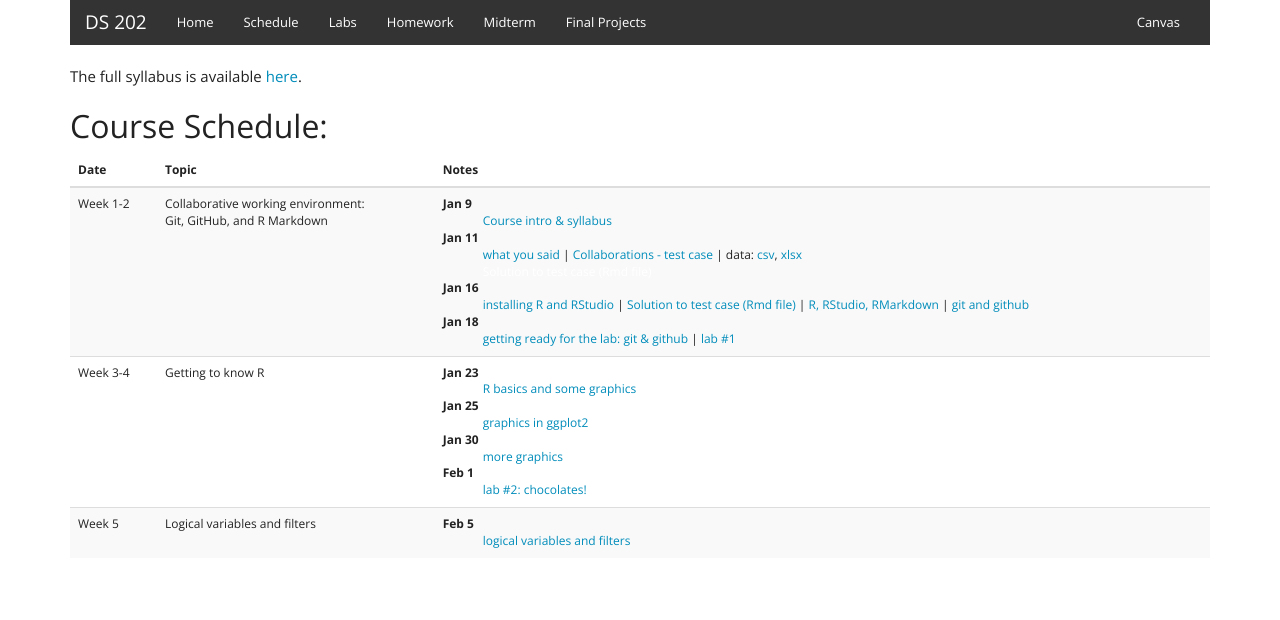
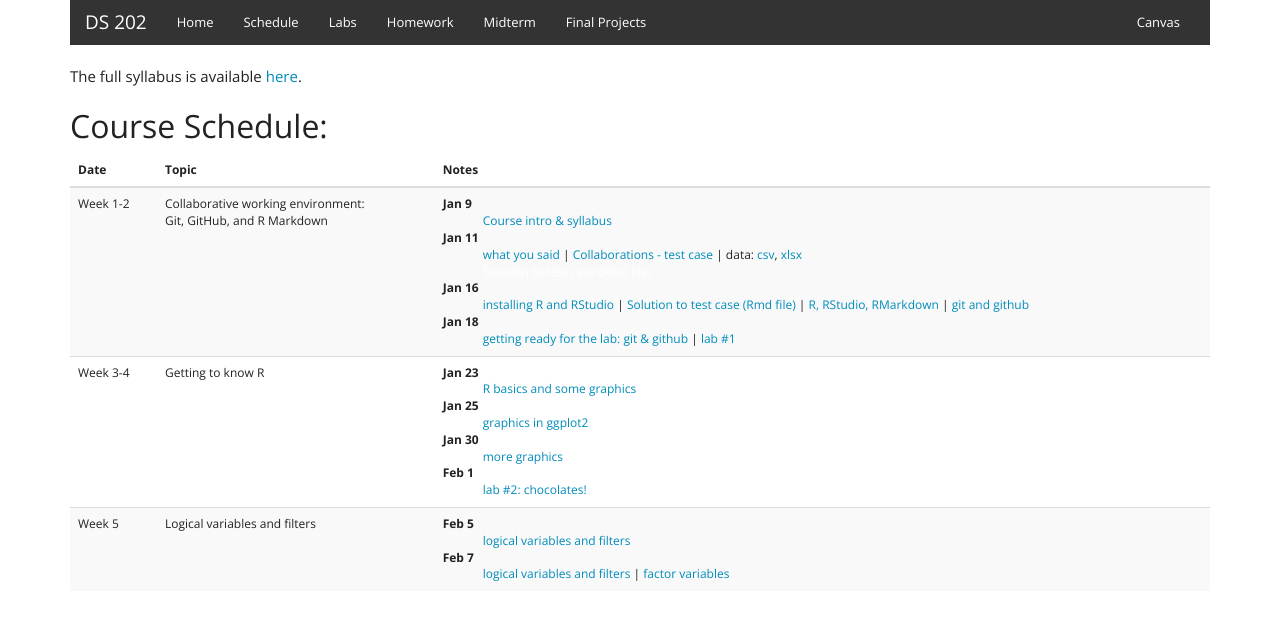
Before and after one commit to DS202-at-ISU/DS202-at-ISU.github.io-2018, a Jekyll site: the page built from schedule.html, in a window 1280 px wide. Shown: the top 620 px of the page. Built offline with Jekyll 4.4.1, drawn with Linux system fonts in a browser that asks for light colours.

Commit message:
link updated

```diff
--- a/schedule.html
+++ b/schedule.html
@@ -69,8 +69,11 @@ The full syllabus is available <a href="syllabus.pdf" target=_blank>here</a>.
           <dl>
           <dt>Feb 5</dt>
           <dd><a href="../materials/02_r-intro/04_logical.html" target=_blank>logical variables and filters</a></dd>
+          <dt>Feb 7</dt>
+          <dd><a href="../materials/02_r-intro/04_logical.html" target=_blank>logical variables and filters</a> | <a href="../materials/02_r-intro/05_factors.html" target=_blank>factor variables</a></dd>
            </dl>
         </td>
+
       </tr>
 <!--       <tr>
         <td>Weeks 3-6</td>
```
